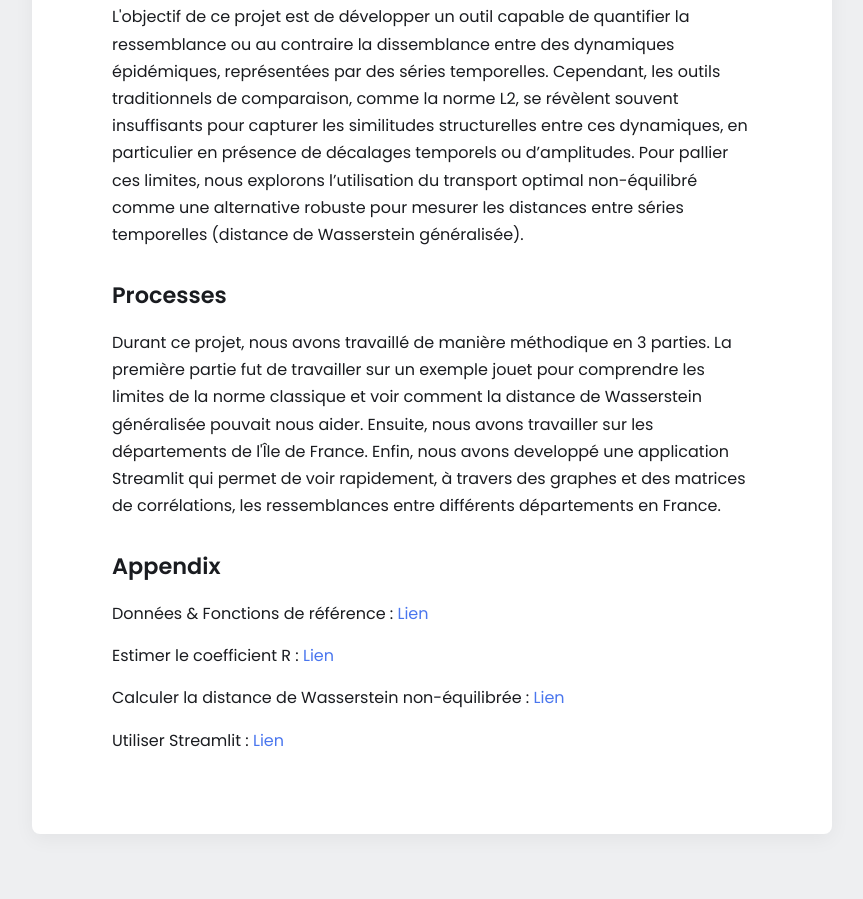
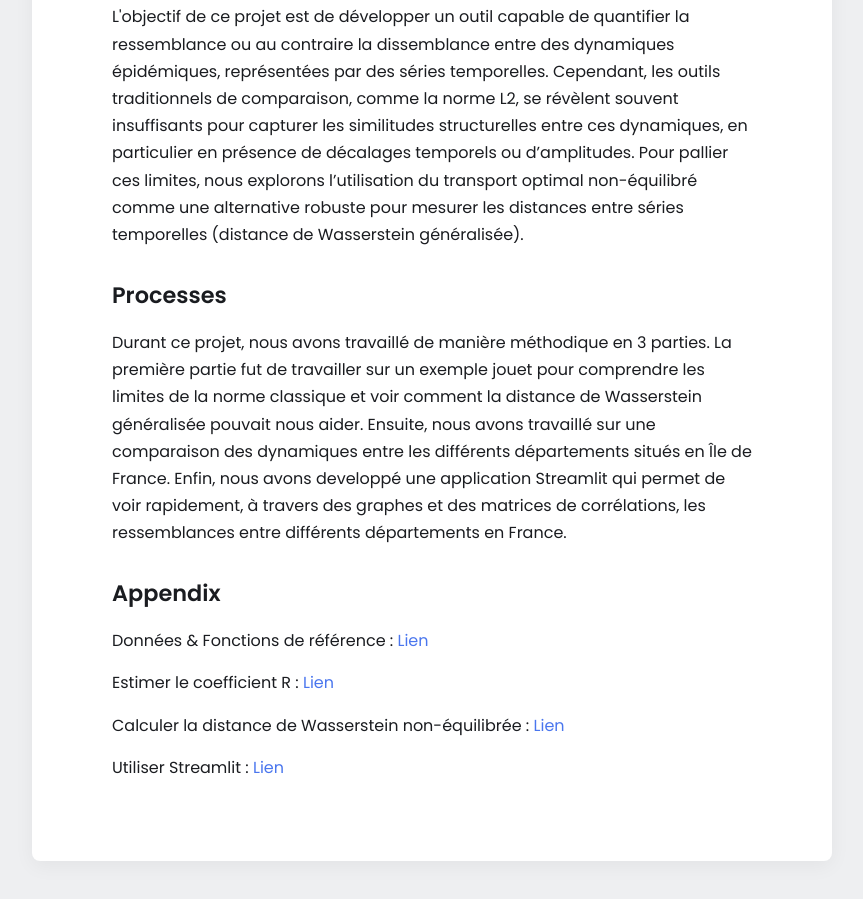
Before and after one commit to MatteoLemesre/Portfolio-Website, a plain HTML site: page resume-details/ls2n-details.html in a window 1280 px wide. Shown: the part 1125-2024 px from the top of the page, without its empty margins (208-1071 px from the left). Drawn offline with Linux system fonts and the light colour scheme.

Commit message:
Update ls2n-details.html

```diff
--- a/resume-details/ls2n-details.html
+++ b/resume-details/ls2n-details.html
@@ -57,7 +57,7 @@
         </p>
         <h3>Processes</h3>
         <p>
-          Durant ce projet, nous avons travaillé de manière méthodique en 3 parties. La première partie fut de travailler sur un exemple jouet pour comprendre les limites de la norme classique et voir comment la distance de Wasserstein généralisée pouvait nous aider. Ensuite, nous avons travailler sur les départements de l'Île de France. Enfin, nous avons developpé une application Streamlit qui permet de voir rapidement, à travers des graphes et des matrices de corrélations, les ressemblances entre différents départements en France.
+          Durant ce projet, nous avons travaillé de manière méthodique en 3 parties. La première partie fut de travailler sur un exemple jouet pour comprendre les limites de la norme classique et voir comment la distance de Wasserstein généralisée pouvait nous aider. Ensuite, nous avons travaillé sur une comparaison des dynamiques entre les différents départements situés en Île de France. Enfin, nous avons developpé une application Streamlit qui permet de voir rapidement, à travers des graphes et des matrices de corrélations, les ressemblances entre différents départements en France.
         </p>
         <h3>Appendix</h3>
         <p>Données & Fonctions de référence : <a href=https://uncloud.univ-nantes.fr/index.php/s/g9WCXtFZyWJSs5e target="_blank" rel="noopener noreferrer">Lien</a> </p>
```
